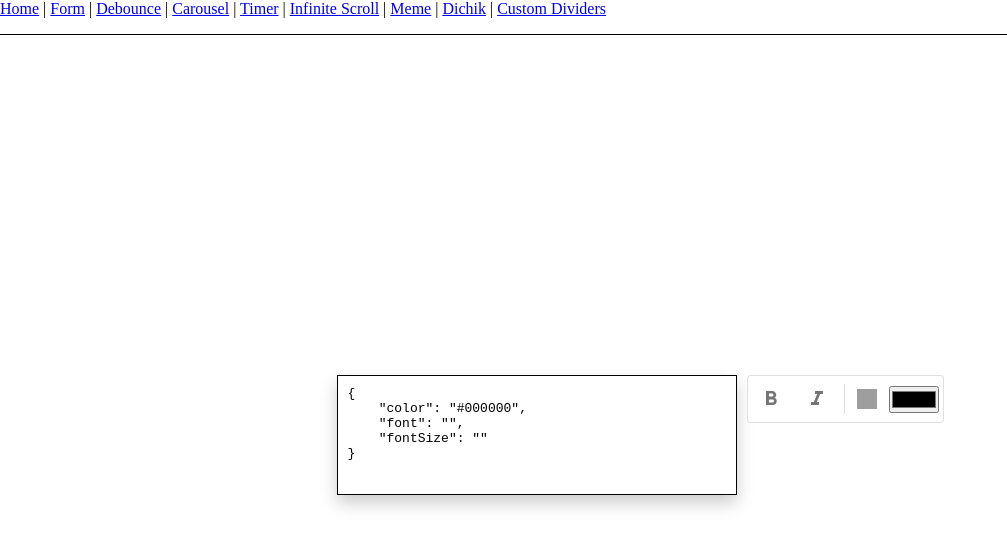
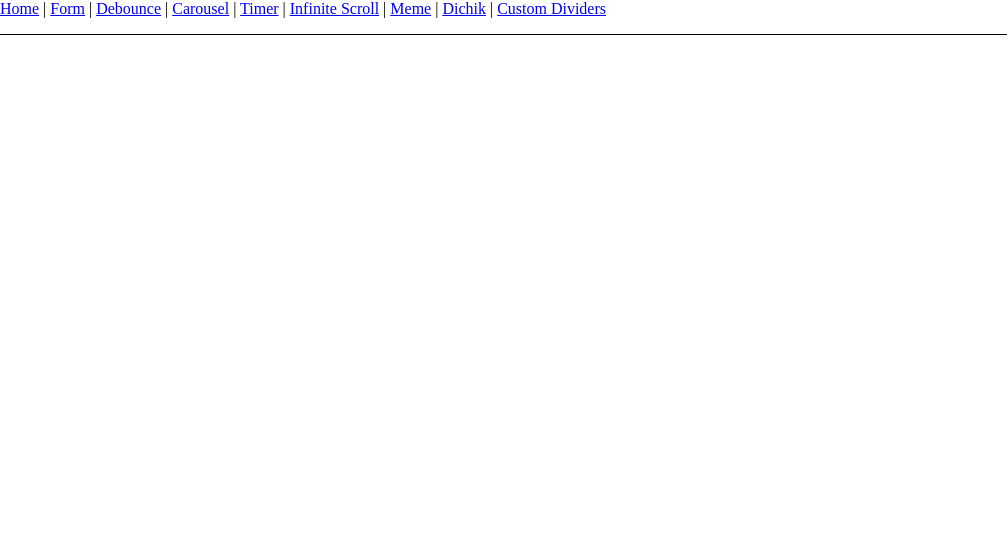
Before and after one commit to avinashowgre/react-concepts, a React (Create React App) app: page /customdividers in a window 1280 px wide. Shown: the top 548 px of the page, without its empty margins (0-1007 px from the left). Built offline with nearby package versions, Linux system fonts and the light colour scheme; grey boxes are pictures that could not be loaded.

Commit message:
Replaced CustomizedDividers with TextFormatter

```diff
--- a/src/Caption.jsx
+++ b/src/Caption.jsx
@@ -1,19 +1,19 @@
-import React, { useEffect, useState } from 'react';
+import React, { useEffect, useState } from "react";
 
-import WebFont from 'webfontloader';
+import WebFont from "webfontloader";
 
-import PopupState, { bindTrigger, bindPopover } from 'material-ui-popup-state';
+import PopupState, { bindTrigger, bindPopover } from "material-ui-popup-state";
 
-import Divider from '@mui/material/Divider';
-import IconButton from '@mui/material/IconButton';
-import InputBase from '@mui/material/InputBase';
-import Paper from '@mui/material/Paper';
-import Popover from '@mui/material/Popover';
+import Divider from "@mui/material/Divider";
+import IconButton from "@mui/material/IconButton";
+import InputBase from "@mui/material/InputBase";
+import Paper from "@mui/material/Paper";
+import Popover from "@mui/material/Popover";
 
-import DeleteIcon from '@mui/icons-material/Delete';
-import MenuIcon from '@mui/icons-material/Menu';
+import DeleteIcon from "@mui/icons-material/Delete";
+import MenuIcon from "@mui/icons-material/Menu";
 
-import { CustomizedDividers } from './CustomizedDividers';
+import { TextFormatter } from "./TextFormatter";
 
 export function Caption(props) {
   const { caption, onChange, onBtnClick } = props;
@@ -25,7 +25,7 @@ export function Caption(props) {
 
     (async function () {
       const { items: fonts } = await fetch(
-        'https://www.googleapis.com/webfonts/v1/webfonts?key=AIzaSyB1aj9FtKfyxWips2YVhIzrKOeqdUegvKM'
+        "https://www.googleapis.com/webfonts/v1/webfonts?key=AIzaSyB1aj9FtKfyxWips2YVhIzrKOeqdUegvKM"
       ).then((data) => data.json());
       const fontFamilies = fonts.map((font) => font.family);
 
@@ -35,7 +35,7 @@ export function Caption(props) {
         // To load font family dynamically on user selection
         WebFont.load({
           google: {
-            families: ['ABeeZee'],
+            families: ["ABeeZee"],
           },
         });
       }
@@ -64,13 +64,13 @@ export function Caption(props) {
   return (
     <Paper
       component="form"
-      sx={{ p: '2px 4px', display: 'flex', alignItems: 'center', width: 400 }}
+      sx={{ p: "2px 4px", display: "flex", alignItems: "center", width: 400 }}
     >
       <InputBase
-        inputProps={{ 'aria-label': 'add caption' }}
+        inputProps={{ "aria-label": "add caption" }}
         onChange={(e) => handleInputChange(e.target.value)}
         placeholder="Add caption"
-        sx={{ ml: 1, flex: 1, fontFamily: 'ABeeZee' }}
+        sx={{ ml: 1, flex: 1, fontFamily: "ABeeZee" }}
         value={text}
       />
 
@@ -79,7 +79,7 @@ export function Caption(props) {
           <>
             <IconButton
               type="button"
-              sx={{ p: '10px' }}
+              sx={{ p: "10px" }}
               aria-label="search"
               {...bindTrigger(popupState)}
             >
@@ -88,15 +88,15 @@ export function Caption(props) {
             <Popover
               {...bindPopover(popupState)}
               anchorOrigin={{
-                vertical: 'top',
-                horizontal: 'center',
+                vertical: "top",
+                horizontal: "center",
               }}
               transformOrigin={{
-                vertical: 'bottom',
-                horizontal: 'center',
+                vertical: "bottom",
+                horizontal: "center",
               }}
             >
-              <CustomizedDividers
+              <TextFormatter
                 styles={{ font, color }}
                 onStyleChange={handleStyleChange}
               />
@@ -109,7 +109,7 @@ export function Caption(props) {
 
       <IconButton
         color="error"
-        sx={{ p: '10px' }}
+        sx={{ p: "10px" }}
         aria-label="directions"
         onClick={onBtnClick}
       >
--- a/src/CustomizedDividersContainer.jsx
+++ /dev/null
@@ -1,53 +0,0 @@
-import React, { useState } from 'react';
-
-import { CustomizedDividers } from './CustomizedDividers';
-
-function hexToRgbA(hex) {
-  var c;
-  if (/^#([A-Fa-f0-9]{3}){1,2}$/.test(hex)) {
-    c = hex.substring(1).split('');
-    if (c.length == 3) {
-      c = [c[0], c[0], c[1], c[1], c[2], c[2]];
-    }
-    c = '0x' + c.join('');
-    return (
-      'rgba(' + [(c >> 16) & 255, (c >> 8) & 255, c & 255].join(',') + ',0.2)'
-    );
-  }
-  throw new Error('Bad Hex');
-}
-
-export function CustomizedDividersContainer() {
-  const [styles, setStyles] = useState({
-    color: '#000000',
-    font: '',
-    fontSize: '',
-  });
-
-  const handleStyleChange = (styles) => {
-    setStyles(styles);
-  };
-  return (
-    <div
-      style={{
-        alignItems: 'flex-start',
-        display: 'flex',
-        columnGap: 10,
-      }}
-    >
-      <pre
-        style={{
-          border: `1px solid ${styles.color}`,
-          boxShadow: `0 8px 16px 0 ${hexToRgbA(styles.color)}`,
-          fontSize: `${styles.fontSize}`,
-          padding: 10,
-          height: 120,
-          width: 400,
-        }}
-      >
-        <code>{JSON.stringify(styles, null, 4)}</code>
-      </pre>
-      <CustomizedDividers styles={styles} onStyleChange={handleStyleChange} />
-    </div>
-  );
-}
--- /dev/null
+++ b/src/TextFormatter/index.js
@@ -0,0 +1 @@
+export * from "./TextFormatter";
--- a/src/index.js
+++ b/src/index.js
@@ -1,20 +1,19 @@
-import React from 'react';
-import { createRoot } from 'react-dom/client';
-import { BrowserRouter, Routes, Route } from 'react-router-dom';
-import './style.css';
+import React from "react";
+import { createRoot } from "react-dom/client";
+import { BrowserRouter, Routes, Route } from "react-router-dom";
+import "./style.css";
 
-import App from './App';
-import { Form } from './Form';
-import { HeaderNav } from './HeaderNav';
-import { Debounce } from './Debounce';
-import { Carousel } from './Carousel';
-import { Timer } from './Timer';
-import { InfiniteScroll } from './InfiniteScroll';
-import { Meme } from './Meme';
-import Dichik from './Color';
-import { CustomizedDividersContainer } from './CustomizedDividersContainer';
+import App from "./App";
+import { Form } from "./Form";
+import { HeaderNav } from "./HeaderNav";
+import { Debounce } from "./Debounce";
+import { Carousel } from "./Carousel";
+import { Timer } from "./Timer";
+import { InfiniteScroll } from "./InfiniteScroll";
+import { Meme } from "./Meme";
+import Dichik from "./Color";
 
-const rootElement = document.getElementById('root');
+const rootElement = document.getElementById("root");
 const root = createRoot(rootElement);
 
 root.render(
@@ -30,10 +29,6 @@ root.render(
         <Route path="iscroll" element={<InfiniteScroll />} />
         <Route path="meme" element={<Meme />} />
         <Route path="dichik" element={<Dichik />} />
-        <Route
-          path="customdividers"
-          element={<CustomizedDividersContainer />}
-        />
       </Routes>
     </div>
   </BrowserRouter>
```
Also changed, not shown: src/TextFormatter/TextFormatter.jsx (renamed from src/CustomizedDividers.jsx, +37 -37 lines), 2 other files (tests, documents, lock files or other folders).
